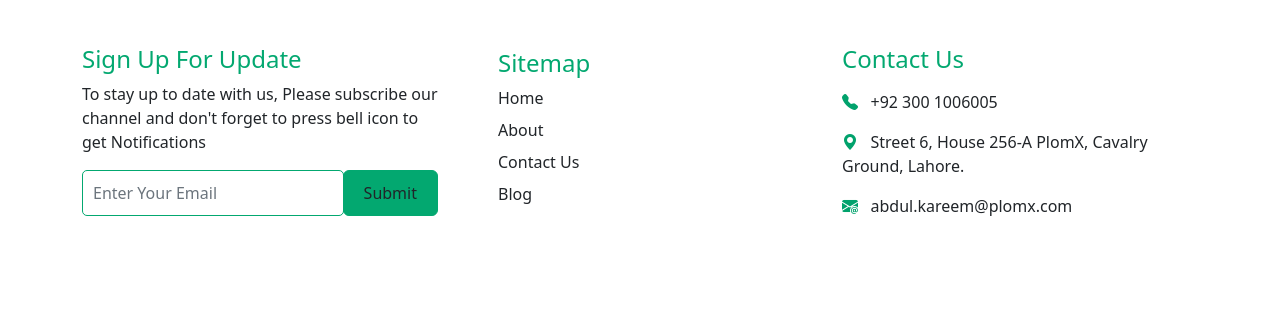
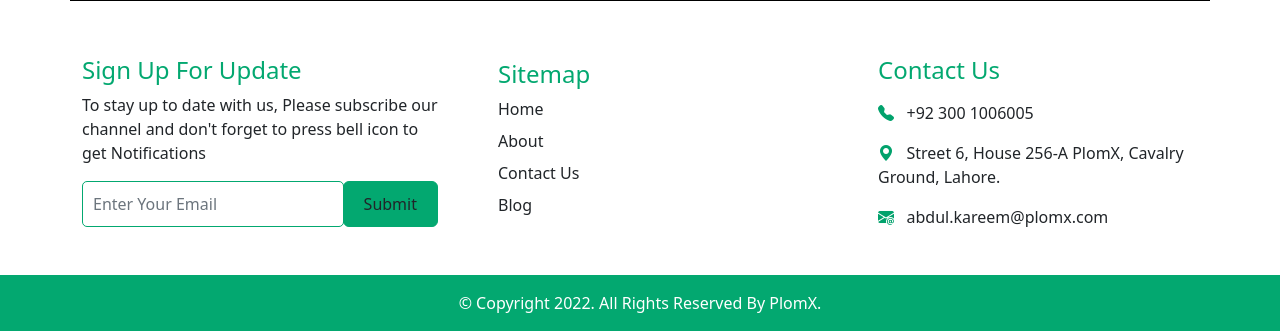
Before and after one commit to usmansaleem27/food_website, a plain HTML site: page index.html in a window 1280 px wide. Shown: the part 3018-3349 px from the top of the page. Before the commit the page ends 3282 px from the top, so only its background shows below. Drawn offline with nearby package versions, Linux system fonts and the light colour scheme.

Commit message:
Added Footer Copywrite Section

```diff
--- a/assets/css/style.css
+++ b/assets/css/style.css
@@ -1,9 +1,33 @@
+
+
+
+
+    /***************************** Table OF Contents **********************************
+    1. Header
+    2. Dropdown
+    3. Home
+    4. Advertisement Cards
+    5. About Our Company
+    6. Seller Section
+    7. Order Cards
+    8. Newsletter
+    9. Footer
+    ***************************** Table OF Ends Contents **********************************/
+
+
+
+
 
 body{
     margin: 0;
     padding: 0;
     box-sizing: border-box;
 }
+
+/*********************** 1. Header *************************/
+
+
+
 header {
     background: var(--bg-gradient)
 }
@@ -31,7 +55,8 @@ header {
 #navbar_style .brand_style{
     color: white;
 }
-/* Dropdown Starts Here */
+/*********************** 2. Dropdown *************************/
+
 #navbar_style .dropbtn {
     background-color: var(--primary);
     color: white;
@@ -77,7 +102,8 @@ header {
     cursor: pointer;
   }
 
-/* Home Starts Here */
+/*********************** 3. Home *************************/
+
 #home_content{
     padding-top: 150px;
     padding-bottom: 150px;
@@ -107,7 +133,9 @@ header {
     font-size: 1.2rem;
 
 }
-/* Small Cards Here */
+
+/*********************** 4. Advertisement Cards *************************/
+
 .numbers{
     background-color: RGB(234, 234, 234);
     padding-bottom: 65px;
@@ -136,10 +164,11 @@ header {
     border: 2px solid #01A26C;
     border-radius: 45px;
 }
-    /* About Section Here */
+    /*********************** 5. About Our Company*************************/
+
 
 #about_section{
-    /* border: 1px solid black; */
+
     margin-top: 40px;
     margin-bottom: 80px;
 }
@@ -165,6 +194,7 @@ header {
     padding-left: 90px;
 }
 
+/*********************** 6. Seller Section *************************/
 
 #seller_section .brand_product{
     font-size: 3rem;
@@ -233,6 +263,9 @@ header {
 .seller_cards .card_box:hover{
     transform: scale(1.07);
 }
+
+/*********************** 7. Order Cards *************************/
+
 #news_cards .wrapper span{
     font-size: 2rem;
     font-weight: 700;
@@ -247,6 +280,8 @@ header {
     color: var(--primary);
     text-decoration: none;
 }
+
+/*********************** 8. Newsletter *************************/
 
 #email_heading{
     margin-top: 4%;
@@ -270,21 +305,7 @@ header {
 }
 
 
-
-
-
-
-
-
-
-
-
-
-
-
-
-
-
+/*********************** 9. Footer *************************/
 
 #footer_section .email_input_heading{
     color: var(--primary);
@@ -301,6 +322,7 @@ header {
 #footer_starter{
     border-bottom: 3px solid black;
     margin-bottom: 5%;
+    padding-bottom: 1%;
 }
 
 #footer_section .email_input_heading{
@@ -322,3 +344,6 @@ header {
 #footer_contact_icons{
     color: #01A26C;
 }
+#footer_down{
+    background-color: var(--primary);
+}
--- a/assets/css/variables.css
+++ b/assets/css/variables.css
@@ -2,5 +2,4 @@
     --primary: RGB(3, 168, 112);
     --secondary: #26a0da;
     --bg-gradient: linear-gradient(to bottom, var(--primary), #38ef7d);
-
 }
--- a/index.html
+++ b/index.html
@@ -296,6 +296,8 @@
 
   <!-- Email Section Ends Here  -->
 
+<!-- Footer Starts Here  -->
+
 
   <section id="footer_section">
     <div class="container">
@@ -326,14 +328,14 @@
             </span>
           </div>
         </div>
-        <div class="col-xl-4 col-lg-4 col-md-4 col-12 ps-lg-5 ps-md-4 ps-2 mt-1">
+        <div class="col-xl-4 col-lg-4 col-md-4 col-12 ps-lg-5 ps-md-4 ps-3 mt-1">
           <h4 class="email_input_heading">Sitemap</h4>
           <p class="mb-2">Home</p>
           <p class="mb-2">About</p>
           <p class="mb-2">Contact Us</p>
           <p class="mb-2">Blog</p>
         </div>
-        <div class="col-xl-4 col-lg-4 col-md-4 col-12">
+        <div class="col-xl-4 col-lg-4 col-md-4 col-12 ps-lg-5 ps-md-4 ps-3">
           <h4 class="email_input_heading mb-3">Contact Us</h4>
           <p><i id="footer_contact_icons" class="bi bi-telephone-fill"></i> &nbsp; +92 300 1006005</p>
           <p><i id="footer_contact_icons" class="bi bi-geo-alt-fill"></i> &nbsp; Street 6, House 256-A PlomX, Cavalry Ground, Lahore.</p>
@@ -342,7 +344,19 @@
         </div>
       </div>
     </div>
+    <div class="container-fluid" id="footer_down">
+      <div class="row">
+        <div class="col-12 d-flex justify-content-center">
+          <p class="mt-3 text-white">&copy; Copyright 2022. All Rights Reserved By PlomX.</p>
+        </div>
+      </div>
+    </div>
   </section>
+
+
+<!-- Footer Ends Here  -->
+
+
 
   <script src="https://cdn.jsdelivr.net/npm/@popperjs/core@2.11.6/dist/umd/popper.min.js"
     integrity="sha384-oBqDVmMz9ATKxIep9tiCxS/Z9fNfEXiDAYTujMAeBAsjFuCZSmKbSSUnQlmh/jp3"
```
